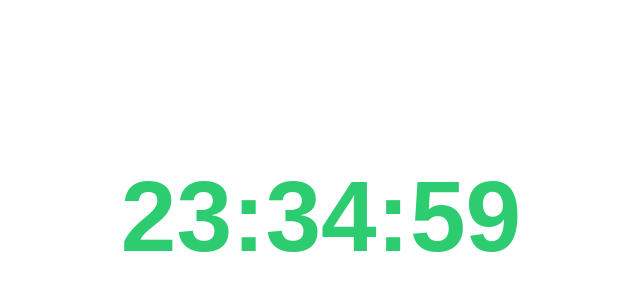
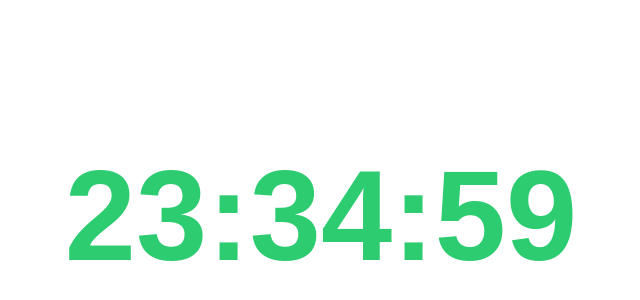
Before and after one commit to khruartem/phenomena, a React (Vite) app: page / in a window 1280 px wide. Shown: the part 184-484 px from the top of the page, without its empty margins (319-959 px from the left). Built offline with nearby package versions, Linux system fonts and the light colour scheme; a web font is replaced by a local one.

Commit message:
fix:размер шрифта для текста

```diff
--- a/src/components/ui/countdown-timer/countdown-timer.module.css
+++ b/src/components/ui/countdown-timer/countdown-timer.module.css
@@ -7,7 +7,7 @@
 .timer {
   color: #2ECC71;
   font-weight: 900;
-  font-size: 100px;
+  font-size: 8rem;
   line-height: 100px;
   letter-spacing: 0px;
   text-align: center;
```
